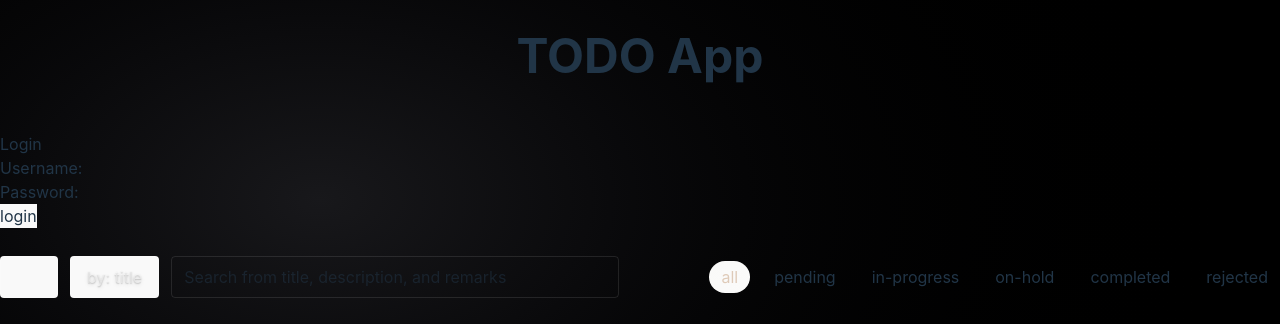
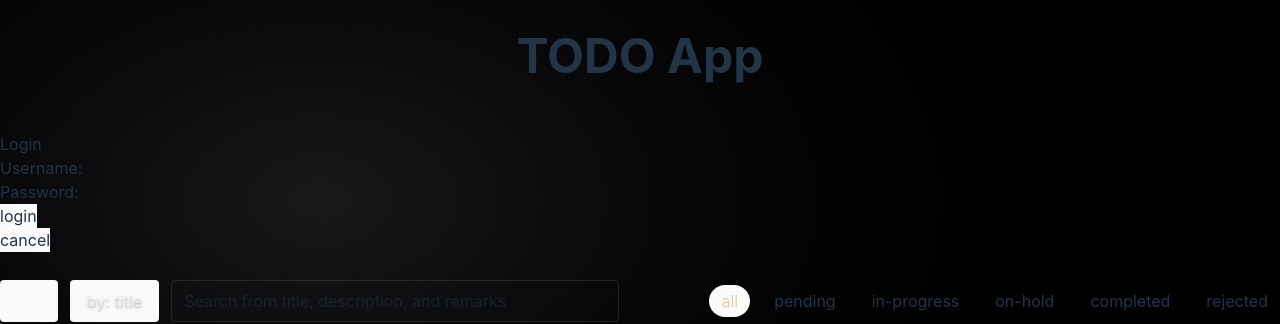
Before and after one commit to rana-desu/todo-react-app, a React (Vite) app in the folder frontend/: page / in a window 1280 px wide. Both pictures are taken after a click on the button "login". Shown: the top 324 px of the page. Built offline with nearby package versions, Linux system fonts and the light colour scheme; no server answers.

Commit message:
feat: persisting login and todo creation with JWT token.

```diff
--- a/frontend/src/App.jsx
+++ b/frontend/src/App.jsx
@@ -2,9 +2,10 @@ import { useEffect } from 'react'
 import useTodoStore from './store/todoStore'
 import useUserStore from './store/userStore'
 
-import LoginForm from './components/LoginForm'
 import { AddTodo } from './components/modals'
 import { TodoTable } from './components/table_view'
+import LoginForm from './components/LoginForm'
+import Togglable from './components/Togglable'
 
 const App = () => {
   const { user } = useUserStore()
@@ -13,8 +14,19 @@ const App = () => {
     useTodoStore.getState().fetchTodosPage(1)
   }, [])
 
+  useEffect(() => {
+    const loggedInUser = window.localStorage.getItem('loggedInUser')
+    if (loggedInUser) {
+      useUserStore
+        .getState()
+        .setUser(JSON.parse(loggedInUser))
+    }
+  }, [])
+
   const loginForm = () => (
-    <LoginForm loginUser={useUserStore.getState().loginUser}/>
+    <Togglable buttonLabel="login">
+      <LoginForm loginUser={useUserStore.getState().loginUser}/>
+    </Togglable>
   )
 
   return (
--- /dev/null
+++ b/frontend/src/components/Togglable.jsx
@@ -0,0 +1,28 @@
+import { useState } from 'react'
+
+const Togglable = props => {
+  const [visible, setVisible] = useState(false)
+
+  const showWhenVisible = { display: visible ? '' : 'none' }
+  const hideWhenVisible = { display: visible ? 'none' : '' }
+
+  const toggleVisibility = () => {
+    setVisible(!visible)
+  }
+
+  return (
+    <div>
+      <div style={hideWhenVisible}>
+        <button onClick={toggleVisibility}>{props.buttonLabel}</button>
+      </div>
+
+      <div style={showWhenVisible}>
+        {props.children}
+
+        <button onClick={toggleVisibility}>cancel</button>
+      </div>
+    </div>
+  )
+}
+
+export default Togglable
--- a/frontend/src/services/todos.js
+++ b/frontend/src/services/todos.js
@@ -1,7 +1,11 @@
 import axios from 'axios'
-
 const todosUrl  = '/api/todos'
 
+let token = null
+
+const setToken = newToken => {
+    token = `Bearer ${newToken}`
+}
 
 const getPage = async (
   searchBy, searchTerm,
@@ -42,8 +46,12 @@ const getAllTodos = async () => (
 
 
 const create = async (todoObject) => {
-    const response = await axios.post(todosUrl, todoObject)
-    return response.data
+  const config = {
+    headers: { Authorization: token }
+  }
+
+  const response = await axios.post(todosUrl, todoObject, config)
+  return response.data
 }
 
 
@@ -57,4 +65,11 @@ const update = (id, todoObject) => (
 )
 
 
-export default { getPage, getAllTodos, create, remove, update }
+export default {
+  getPage,
+  getAllTodos,
+  create,
+  remove,
+  update,
+  setToken,
+}
--- a/frontend/src/store/userStore.js
+++ b/frontend/src/store/userStore.js
@@ -1,10 +1,12 @@
 import { create } from 'zustand'
 import loginService from '../services/login'
+import todoService from '../services/todos'
 
 const useUserStore = create((set, get) => ({
   user: null,
 
   setUser: (newUser) => {
+    todoService.setToken(newUser.token)
     set({
       user: newUser
     })
@@ -13,10 +15,11 @@ const useUserStore = create((set, get) => ({
   loginUser: async (credentials) => {
     try {
       const user = await loginService.login(credentials)
-      console.log(user)
+
       get().setUser(user)
-
-      console.log('user in state', get().user)
+      window.localStorage.setItem(
+        'loggedInUser', JSON.stringify(user)
+      )
     } catch (exception) {
       console.log(exception)
     }
```
